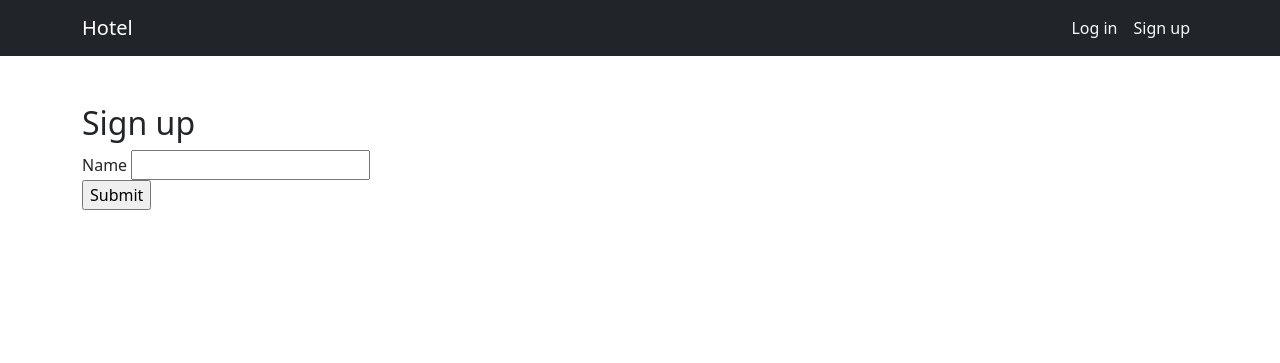
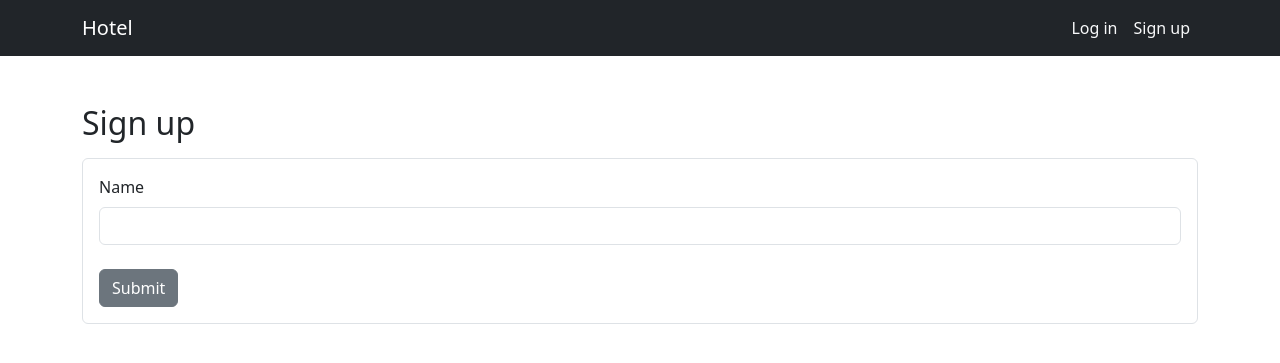
Before and after one commit to pykretexd/hotel, a Flask app: template src/templates/signup.html in a window 1280 px wide. Shown: the top 363 px of the page. Run offline with Flask 2, Linux system fonts and the light colour scheme; the template is opened without the code that fills it, so the values that code supplies are empty, except form fields; tables that the repository leaves empty hold one stand-in row (values such as "Sample post"); form fields are guessed from the names that the template uses.

Commit message:
Update signup.html

```diff
--- a/src/templates/signup.html
+++ b/src/templates/signup.html
@@ -1,9 +1,10 @@
 {% extends 'layout.html' %} {% block content %}
 <h2>Sign up</h2>
-<form method="POST" class="sign-up-form">
-  {{ form.hidden_tag() }} {{ form.name.label }} {{
-  form.name(class='sign-up-box') }}
+<form method="POST" class="border p-3 my-3 bg-body rounded">
+  {{ form.hidden_tag() }}
+  {{ form.name.label(class='form-label') }}
+  {{ form.name(class='form-control') }}
   <br />
-  {{ form.submit(class='sign-up-button') }}
+  {{ form.submit(class='btn btn-secondary') }}
 </form>
 {% endblock %}
```
